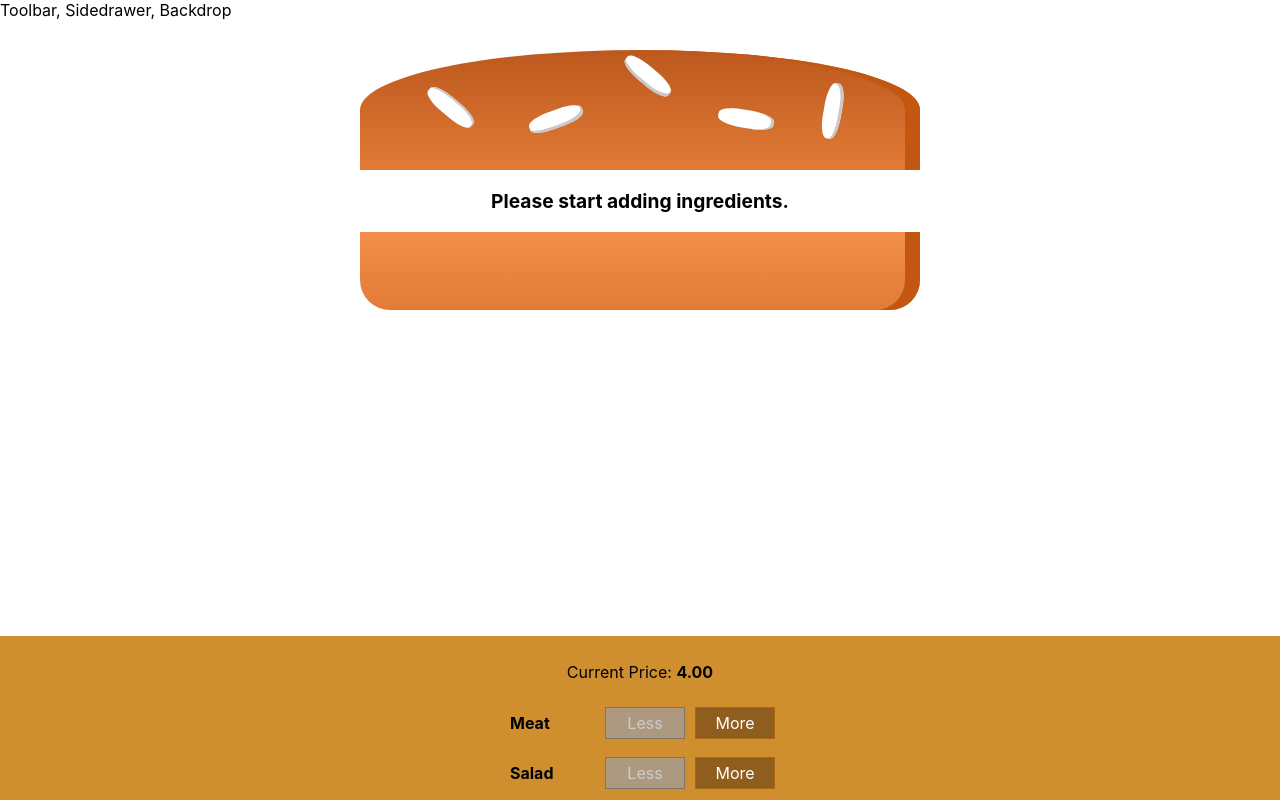
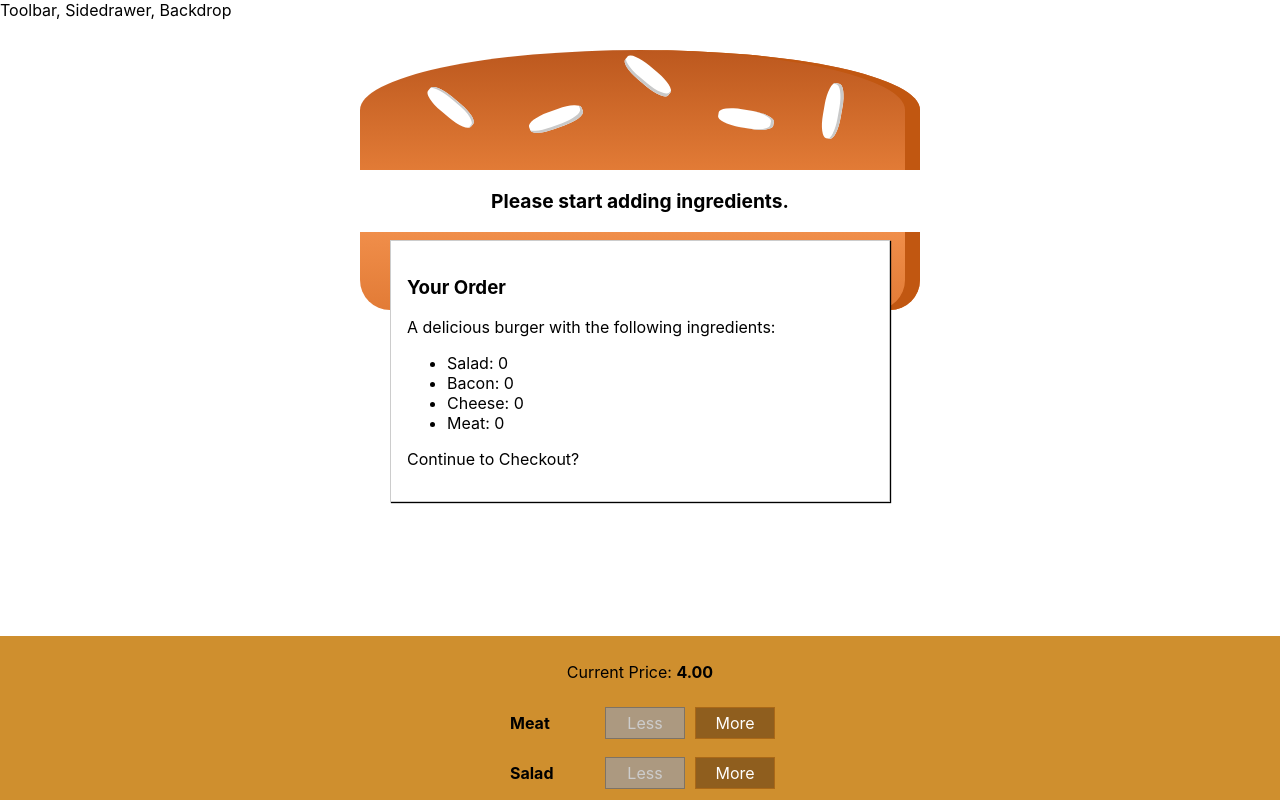
Before and after one commit to deleterepo/burger-builder, a React (Create React App) app: page / in a window 1280 px wide. Shown: the top 800 px of the page. Built offline with nearby package versions, Linux system fonts and the light colour scheme.

Commit message:
Created Modal, Backdrop and OrderSummary components.

```diff
--- /dev/null
+++ b/src/components/Burger/OrderSummary/OrderSummary.js
@@ -0,0 +1,25 @@
+import React from 'react';
+
+import Auxiliary from '../../../hoc/Auxiliary';
+
+const orderSummary = (props) => {
+    const ingredientSummary = Object.keys(props.ingredients)
+        .map(igKey => {
+            return <li key={igKey}>
+                <span style={{ textTransform: 'capitalize' }}>{igKey}</span>: {props.ingredients[igKey]}
+            </li>
+        })
+
+    return (
+        <Auxiliary>
+            <h3>Your Order</h3>
+            <p>A delicious burger with the following ingredients:</p>
+            <ul>
+                {ingredientSummary}
+            </ul>
+            <p>Continue to Checkout?</p>
+        </Auxiliary>
+    );
+}
+
+export default orderSummary;
--- /dev/null
+++ b/src/components/UI/Modal/Modal.js
@@ -0,0 +1,10 @@
+import React from 'react';
+import classes from './Modal.module.css';
+
+const modal = (props) => (
+    <div className={classes.Modal}>
+        {props.children}
+    </div>
+);
+
+export default modal;
--- /dev/null
+++ b/src/components/UI/Modal/Modal.module.css
@@ -0,0 +1,20 @@
+.Modal {
+    position: fixed;
+    z-index: 500;
+    background-color: white;
+    width: 70%;
+    border: 1px solid #ccc;
+    box-shadow: 1px 1px 1px black;
+    padding: 16px;
+    left: 15%;
+    top: 30%;
+    box-sizing: border-box;
+    transition: all 0.3s ease-out;
+}
+
+@media (min-width: 600px) {
+    .Modal {
+        width: 500px;
+        left: calc(50% - 250px);
+    }
+}
--- a/src/containers/BurgerBuilder/BurgerBuilder.js
+++ b/src/containers/BurgerBuilder/BurgerBuilder.js
@@ -3,6 +3,8 @@
 import Auxiliary from '../../hoc/Auxiliary';
 import Burger from '../../components/Burger/Burger';
 import BuildControls from '../../components/Burger/BuildControls/BuildControls';
+import Modal from '../../components/UI/Modal/Modal';
+import OrderSummary from '../../components/Burger/OrderSummary/OrderSummary';
 
 const INGREDIENT_PRICES = {
     salad: 0.5,
@@ -89,6 +91,9 @@
 
         return (
             <Auxiliary>
+                <Modal>
+                    <OrderSummary ingredients={this.state.ingredients} />
+                </Modal>
                 <Burger ingredients={this.state.ingredients} />
                 <BuildControls
                     ingredientAdded={this.addIngredientHandler}
```
Also changed, not shown: src/components/UI/Backdrop/Backdrop.js (added).
